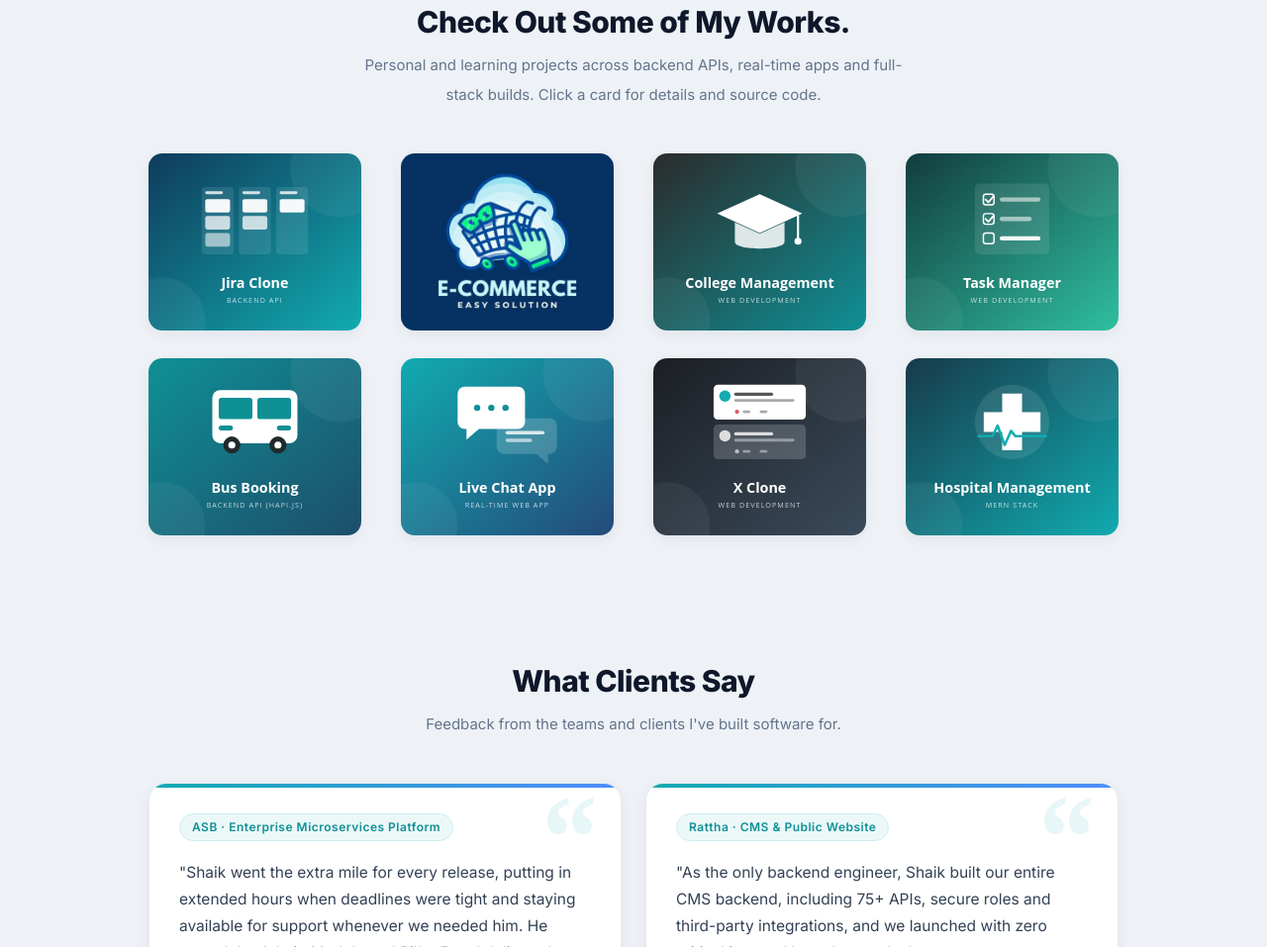
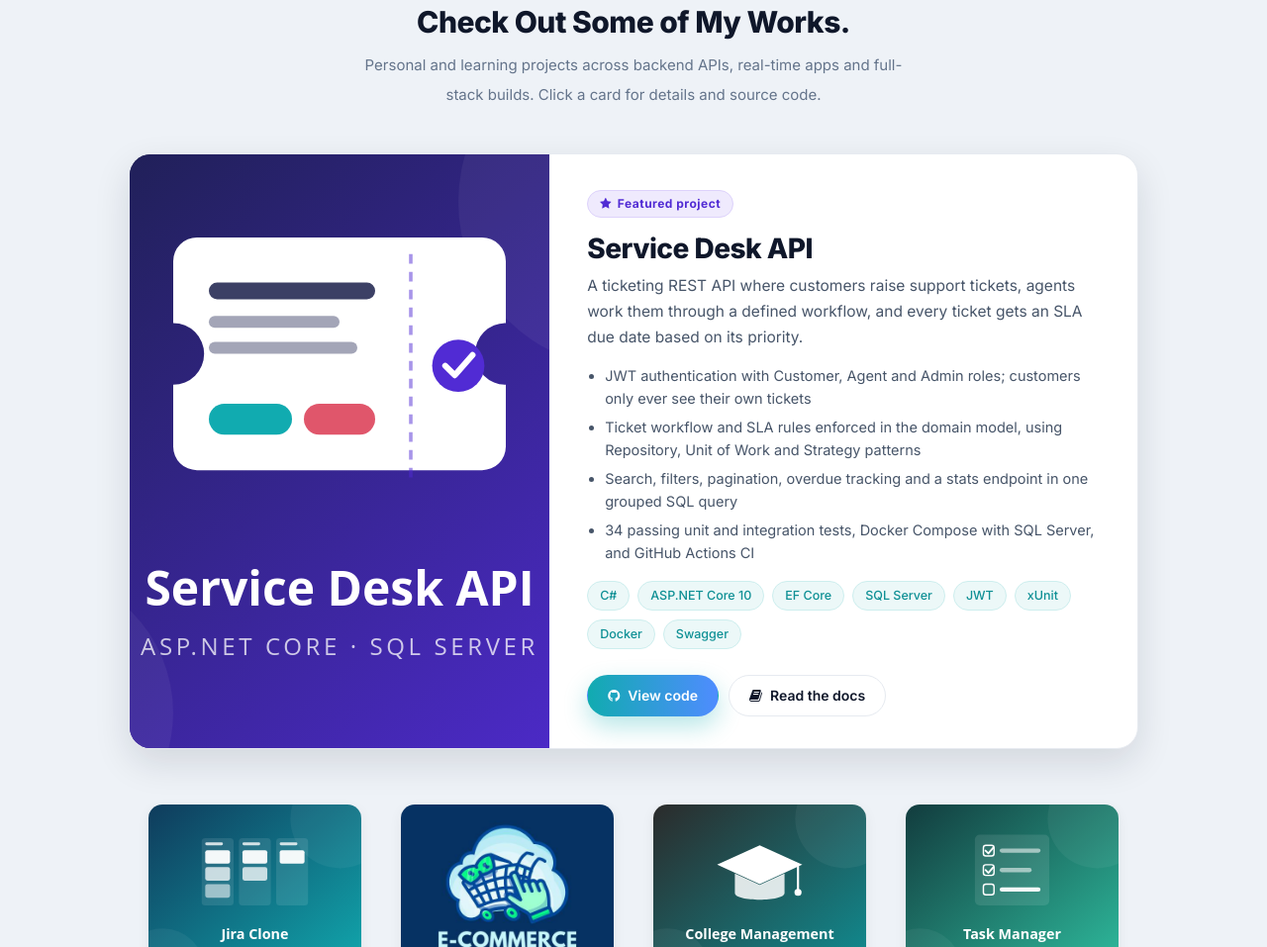
Before and after one commit to Shaikabdu18/Portfolio, a plain HTML site: page index.html in a window 1280 px wide. Shown: the part 7640-8597 px from the top of the page at 99% size. Drawn offline with nearby package versions, Linux system fonts and the light colour scheme.

Commit message:
Feature Service Desk API project, update README and assistant answers
Co-Authored-By: Claude Opus 5.5 <noreply@anthropic.com>

```diff
--- a/css/modern.css
+++ b/css/modern.css
@@ -981,3 +981,69 @@ footer .copyright li:before { color: var(--teal); }
    .bento-card { opacity: 1 !important; transform: none !important; }
    #stack-strip .stack-track { animation: none; flex-wrap: wrap; width: auto; }
 }
+/* ---------- Featured project ---------- */
+.featured-project {
+   position: relative;
+   overflow: hidden;
+   display: grid;
+   grid-template-columns: minmax(0, 5fr) minmax(0, 7fr);
+   margin: 0 0 56px;
+   text-align: left;
+   background: var(--card);
+   border: 1px solid var(--line);
+   border-radius: 22px;
+   box-shadow: var(--shadow-md);
+}
+.featured-project .fp-media {
+   background: linear-gradient(135deg, #1b1f4b, #512BD4);
+   display: flex;
+   align-items: center;
+   justify-content: center;
+}
+.featured-project .fp-media img { width: 100%; height: 100%; object-fit: cover; display: block; }
+.featured-project .fp-body { padding: 34px 38px 32px; }
+.fp-badge {
+   display: inline-flex;
+   align-items: center;
+   gap: 6px;
+   padding: 4px 12px;
+   font-size: 12px;
+   line-height: 18px;
+   font-weight: 700;
+   letter-spacing: .5px;
+   color: #512BD4;
+   background: #efeafd;
+   border: 1px solid #ddd2fb;
+   border-radius: 999px;
+}
+.featured-project h2 { margin: 14px 0 8px; font-size: 28px; line-height: 34px; font-weight: 800; letter-spacing: -.5px; color: var(--text-dark); }
+.featured-project .fp-lead { margin: 0 0 14px; font-size: 15.5px; line-height: 26px; color: var(--text-body); }
+.fp-points { margin: 0 0 16px 18px; padding: 0; }
+.fp-points li { margin: 0 0 6px; font-size: 14.5px; line-height: 23px; color: var(--text-body); list-style: disc; }
+.featured-project .tech-tags { margin-bottom: 18px; }
+.fp-actions { display: flex; flex-wrap: wrap; gap: 10px; }
+.fp-btn {
+   display: inline-flex;
+   align-items: center;
+   gap: 8px;
+   padding: 10px 20px;
+   font-size: 14px;
+   line-height: 20px;
+   font-weight: 600;
+   color: var(--text-dark) !important;
+   border: 1px solid var(--line);
+   border-radius: 999px;
+   background: #fff;
+   transition: transform .2s ease, box-shadow .2s ease, border-color .2s ease;
+}
+.fp-btn:hover { transform: translateY(-2px); border-color: var(--teal); }
+.fp-btn.primary { color: #fff !important; border-color: transparent; background: var(--grad); box-shadow: 0 10px 24px rgba(17, 171, 176, 0.3); }
+@media only screen and (max-width: 900px) {
+   .featured-project { grid-template-columns: 1fr; }
+   .featured-project .fp-media { max-height: 260px; }
+}
+@media only screen and (max-width: 767px) {
+   .featured-project { margin: 0 10px 40px; }
+   .featured-project .fp-body { padding: 24px 22px; }
+   .featured-project h2 { font-size: 24px; line-height: 30px; }
+}
--- a/index.html
+++ b/index.html
@@ -29,7 +29,7 @@
    <link rel="preconnect" href="https://fonts.googleapis.com">
    <link rel="preconnect" href="https://fonts.gstatic.com" crossorigin>
    <link rel="stylesheet" href="https://fonts.googleapis.com/css2?family=Inter:wght@300;400;500;600;700;800&display=swap">
-   <link rel="stylesheet" href="css/modern.css?v=20261114">
+   <link rel="stylesheet" href="css/modern.css?v=20261114b">
 
    <!-- Script
    ================================================== -->
@@ -480,6 +480,29 @@
 
             <h1>Check Out Some of My Works.</h1>
             <p class="section-sub">Personal and learning projects across backend APIs, real-time apps and full-stack builds. Click a card for details and source code.</p>
+
+            <!-- Featured project -->
+            <article class="featured-project spot">
+               <div class="fp-media">
+                  <img src="images/portfolio/projects/servicedesk-api.svg" alt="Service Desk API cover" width="600" height="500" loading="lazy">
+               </div>
+               <div class="fp-body">
+                  <span class="fp-badge"><i class="fa fa-star"></i> Featured project</span>
+                  <h2>Service Desk API</h2>
+                  <p class="fp-lead">A ticketing REST API where customers raise support tickets, agents work them through a defined workflow, and every ticket gets an SLA due date based on its priority.</p>
+                  <ul class="fp-points">
+                     <li>JWT authentication with Customer, Agent and Admin roles; customers only ever see their own tickets</li>
+                     <li>Ticket workflow and SLA rules enforced in the domain model, using Repository, Unit of Work and Strategy patterns</li>
+                     <li>Search, filters, pagination, overdue tracking and a stats endpoint in one grouped SQL query</li>
+                     <li>34 passing unit and integration tests, Docker Compose with SQL Server, and GitHub Actions CI</li>
+                  </ul>
+                  <p class="tech-tags"><span>C#</span><span>ASP.NET Core 10</span><span>EF Core</span><span>SQL Server</span><span>JWT</span><span>xUnit</span><span>Docker</span><span>Swagger</span></p>
+                  <div class="fp-actions">
+                     <a class="fp-btn primary" href="https://github.com/Shaikabdu18/servicedesk-api" target="_blank" rel="noopener"><i class="fa fa-github"></i> View code</a>
+                     <a class="fp-btn" href="https://github.com/Shaikabdu18/servicedesk-api#readme" target="_blank" rel="noopener"><i class="fa fa-book"></i> Read the docs</a>
+                  </div>
+               </div>
+            </article>
 
             <!-- portfolio-wrapper -->
             <div id="portfolio-wrapper" class="bgrid-quarters s-bgrid-thirds cf">
@@ -1041,7 +1064,7 @@
    <script src="js/jquery.fittext.js?v=20261114"></script>
    <script src="js/magnific-popup.js?v=20261114"></script>
    <script src="js/init.js?v=20261114"></script>
-   <script src="js/assistant.js?v=20261114"></script>
+   <script src="js/assistant.js?v=20261114b"></script>
    <script type="text/javascript" src="https://cdn.emailjs.com/dist/email.min.js"></script>
 
    <script>
--- a/js/assistant.js
+++ b/js/assistant.js
@@ -12,7 +12,8 @@
       resume: { label: 'Download resume', href: './assets/Shaik-Abdulla-Resume.pdf', download: true },
       linkedin: { label: 'LinkedIn', href: 'https://www.linkedin.com/in/shaik--abdulla/' },
       github: { label: 'GitHub', href: 'https://github.com/Shaikabdu18' },
-      works: { label: 'See my work', href: '#portfolio' }
+      works: { label: 'See my work', href: '#portfolio' },
+      servicedesk: { label: 'Service Desk API code', href: 'https://github.com/Shaikabdu18/servicedesk-api' }
    };
 
    var INTENTS = [
@@ -32,8 +33,8 @@
       },
       {
          keys: ['project', 'asb', 'rattha', 'built', 'portfolio', 'work on', 'case'],
-         answer: 'Two highlights: ASB, an enterprise microservices platform where I own the Admin Module and Pillar 5 (100+ APIs across 4 microservices), and Rattha, a CMS and public website where I was the sole backend engineer (75+ APIs, launched with zero critical issues).',
-         links: ['works']
+         answer: 'At work: ASB, an enterprise microservices platform where I own the Admin Module and Pillar 5 (100+ APIs across 4 microservices), and Rattha, a CMS where I was the sole backend engineer (75+ APIs, zero critical issues at launch). My featured personal project is the Service Desk API, built with ASP.NET Core, EF Core and SQL Server.',
+         links: ['works', 'servicedesk']
       },
       {
          keys: ['ai', 'llm', 'rag', 'openai', 'vector', 'embedding', 'gpt', 'semantic', 'machine learning', 'genai'],
@@ -41,7 +42,13 @@
       },
       {
          keys: ['.net', 'dotnet', 'c#', 'csharp', 'asp', 'golang', 'go'],
-         answer: 'Alongside Node.js I work in C#/.NET and Go. The same fundamentals carry across all three: OOP, dependency injection, layered architecture, clean REST APIs and solid SQL.'
+         answer: 'Alongside Node.js I work in C#/.NET and Go. My Service Desk API shows my .NET work: ASP.NET Core 10, EF Core and SQL Server, with JWT roles, Repository and Strategy patterns, and 34 passing tests.',
+         links: ['servicedesk']
+      },
+      {
+         keys: ['service desk', 'servicedesk', 'ticket', 'featured'],
+         answer: 'The Service Desk API is a ticketing REST API in ASP.NET Core 10 with EF Core and SQL Server. It has JWT roles, a ticket workflow, SLA due dates by priority, search and pagination, 34 unit and integration tests, Docker Compose and GitHub Actions CI.',
+         links: ['servicedesk']
       },
       {
          keys: ['microservice', 'kafka', 'event', 'queue', 'bullmq', 'redis', 'async', 'scale', 'distributed'],
--- a/llms.txt
+++ b/llms.txt
@@ -24,6 +24,9 @@ Software Developer at DoodleBlue Innovations, Chennai (Hybrid), June 2024 - Pres
 - ASB - Enterprise Microservices Platform (NestJS, MySQL, TypeORM, BullMQ, Redis), Jan 2026 - Present: owns the Admin Module and Pillar 5; 100+ REST APIs across 4 microservices.
 - Rattha - CMS & Public Website (Express.js, MongoDB, Next.js), Jun 2025 - Jan 2026: sole backend engineer; 75+ REST APIs, JWT auth and RBAC with 4 roles, 3 third-party integrations.
 
+## Featured personal project
+- Service Desk API (https://github.com/Shaikabdu18/servicedesk-api): ticketing REST API in C#, ASP.NET Core 10, Entity Framework Core and SQL Server. JWT roles (Customer, Agent, Admin), ticket workflow and SLA rules in the domain model, Repository / Unit of Work / Strategy patterns, 34 unit and integration tests, Docker Compose and GitHub Actions CI.
+
 ## Skills
 - Languages: TypeScript, JavaScript (ES6+), C#, .NET, Go
 - Backend: Node.js, NestJS, Express.js, RESTful APIs, Microservices, JWT, RBAC
```
Also changed, not shown: README.md, images/portfolio/projects/servicedesk-api.svg (added).
